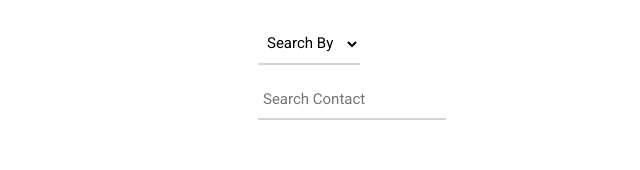
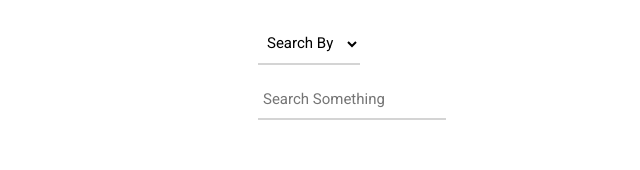
Before and after one commit to mnindrazaka/compound-component-example, a React (Create React App) app: page / in a window 1280 px wide. Shown: the top 170 px of the page, without its empty margins (288-928 px from the left). Built offline with nearby package versions, Linux system fonts and the light colour scheme.

Commit message:
remove placeholder props

```diff
--- a/src/App.js
+++ b/src/App.js
@@ -6,8 +6,6 @@ function App() {
   return (
     <div>
       <Search
-        inputPlaceholder="Search Contact"
-        filterPlaceholder="Search By"
         keys={['name', 'phone']}
         items={[
           { name: 'aka', phone: '085331247098' },
--- a/src/components/Search/Filter.js
+++ b/src/components/Search/Filter.js
@@ -5,15 +5,14 @@ import styled from 'styled-components'
 export default class Filter extends Component {
   static propTypes = {
     keys: PropTypes.arrayOf(PropTypes.string).isRequired,
-    value: PropTypes.string.isRequired,
-    placeholder: PropTypes.string
+    value: PropTypes.string.isRequired
   }
 
   render() {
     return (
       <Select onChange={this.props.onChange} value={this.props.value}>
         <option selected disabled>
-          {this.props.placeholder}
+          Search By
         </option>
         {this.props.keys.map(key => (
           <option>{key}</option>
--- a/src/components/Search/Input.js
+++ b/src/components/Search/Input.js
@@ -5,8 +5,7 @@ import styled from 'styled-components'
 export default class Input extends Component {
   static propTypes = {
     value: PropTypes.string.isRequired,
-    onChange: PropTypes.func.isRequired,
-    placeholder: PropTypes.string
+    onChange: PropTypes.func.isRequired
   }
 
   render() {
@@ -15,7 +14,7 @@ export default class Input extends Component {
         type="text"
         value={this.props.value}
         onChange={this.props.onChange}
-        placeholder={this.props.placeholder}
+        placeholder="Search Something"
       />
     )
   }
--- a/src/components/Search/Search.js
+++ b/src/components/Search/Search.js
@@ -7,9 +7,7 @@ import Result from './Result'
 export default class Search extends Component {
   static propTypes = {
     keys: PropTypes.arrayOf(PropTypes.string).isRequired,
-    items: PropTypes.arrayOf(PropTypes.object).isRequired,
-    inputPlaceholder: PropTypes.string,
-    filterPlaceholder: PropTypes.string
+    items: PropTypes.arrayOf(PropTypes.object).isRequired
   }
 
   state = {
@@ -29,14 +27,12 @@ export default class Search extends Component {
     return (
       <div>
         <Filter
-          placeholder={this.props.filterPlaceholder}
           keys={this.props.keys}
           value={this.state.searchKey}
           onChange={this.changeSearchKey}
         />
 
         <Input
-          placeholder={this.props.inputPlaceholder}
           value={this.state.searchValue}
           onChange={this.changeSearchValue}
         />
```
